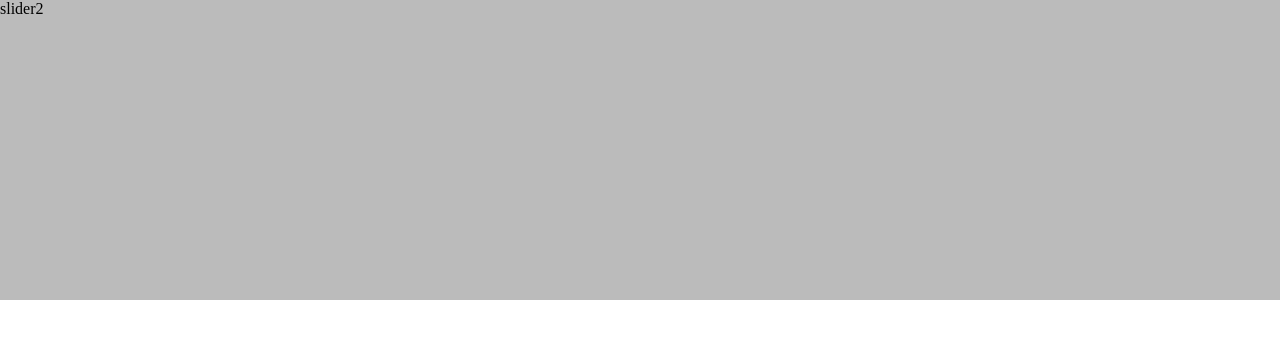
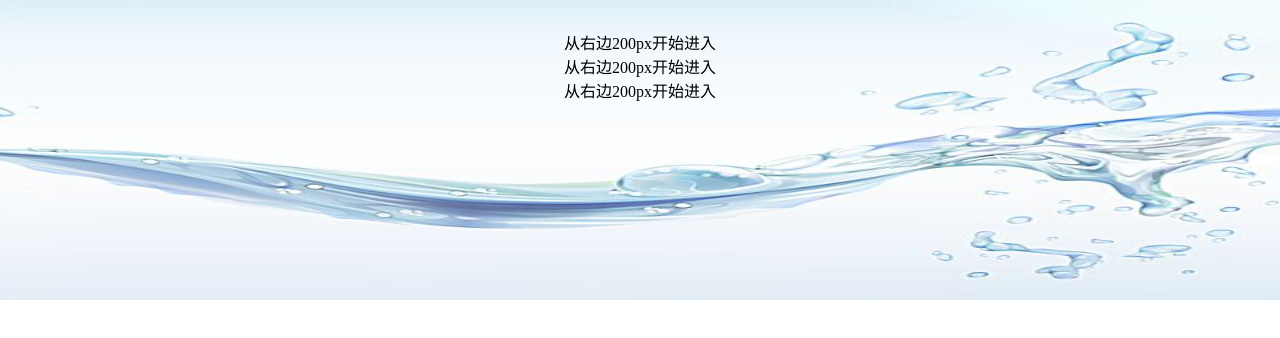
Before and after one commit to md7746/demo, a plain HTML site: page index.html in a window 1280 px wide. Drawn offline with nearby package versions, Linux system fonts and the light colour scheme.

Commit message:
背景视差

```diff
--- a/index.html
+++ b/index.html
@@ -6,29 +6,40 @@
   <meta name='viewport' content='width=device-width, initial-scale=1.0, maximum-scale=1.0' />
   <meta http-equiv="X-UA-Compatible" content="ie=edge">
   <title>Document</title>
-  <link rel="stylesheet" href="https://cdnjs.cloudflare.com/ajax/libs/Swiper/4.0.2/css/swiper.min.css">
+  <link rel="stylesheet" href="https://cdnjs.cloudflare.com/ajax/libs/Swiper/4.0.6/css/swiper.min.css">
   <style>
     *{padding:0;margin:0;}
-
-    .swiper-slide{width:100%;height:300px;}
-    .swiper-slide:nth-child(1){background:#aaa;}
-    .swiper-slide:nth-child(2){background:#bbb;}
-    .swiper-slide:nth-child(3){background:#ccc;}
+    .swiper-container{position: relative;width:100%;height:300px;}
+    .bg{position: absolute;background-image:url(bg.jpg);width:200%;height:300px;left:-25%;top:0;background-size: 100% 100%;background-repeat: no-repeat;}
+    .swiper-slide{width:100%;height:300px;text-align: center;padding-top:30px;}
   </style>
 </head>
 
 <body>
   <div class="swiper-container">
+    <div class="bg" data-swiper-parallax="-10%"
+      data-swiper-parallax-duration="1000"></div>
     <div class="swiper-wrapper">
-      <div class="swiper-slide">slider1</div>
-      <div class="swiper-slide">slider2</div>
-      <div class="swiper-slide">slider3</div>
+      <div class="swiper-slide">
+        <div data-swiper-parallax="-200" data-swiper-parallax-duration="1000">
+          <p>从右边200px开始进入</p>
+          <p>从右边200px开始进入</p>
+          <p>从右边200px开始进入</p>
+        </div>
+      </div>
+      <div class="swiper-slide">
+          <div data-swiper-parallax="-200" data-swiper-parallax-duration="1000">
+            <p>从右边200px开始进入</p>
+            <p>从右边200px开始进入</p>
+            <p>从右边200px开始进入</p>
+          </div>
+        </div>
     </div>
   </div>
-  <script src="https://cdnjs.cloudflare.com/ajax/libs/Swiper/4.0.2/js/swiper.min.js"></script>
-  <script>
+  <script src="https://cdnjs.cloudflare.com/ajax/libs/Swiper/4.0.6/js/swiper.min.js"></script>
+  <script language="javascript">
     var mySwiper = new Swiper('.swiper-container', {
-      autoplay: true
+      parallax: true,
     })
   </script>
 </body>
```
Also changed, not shown: bg.jpg (added).
